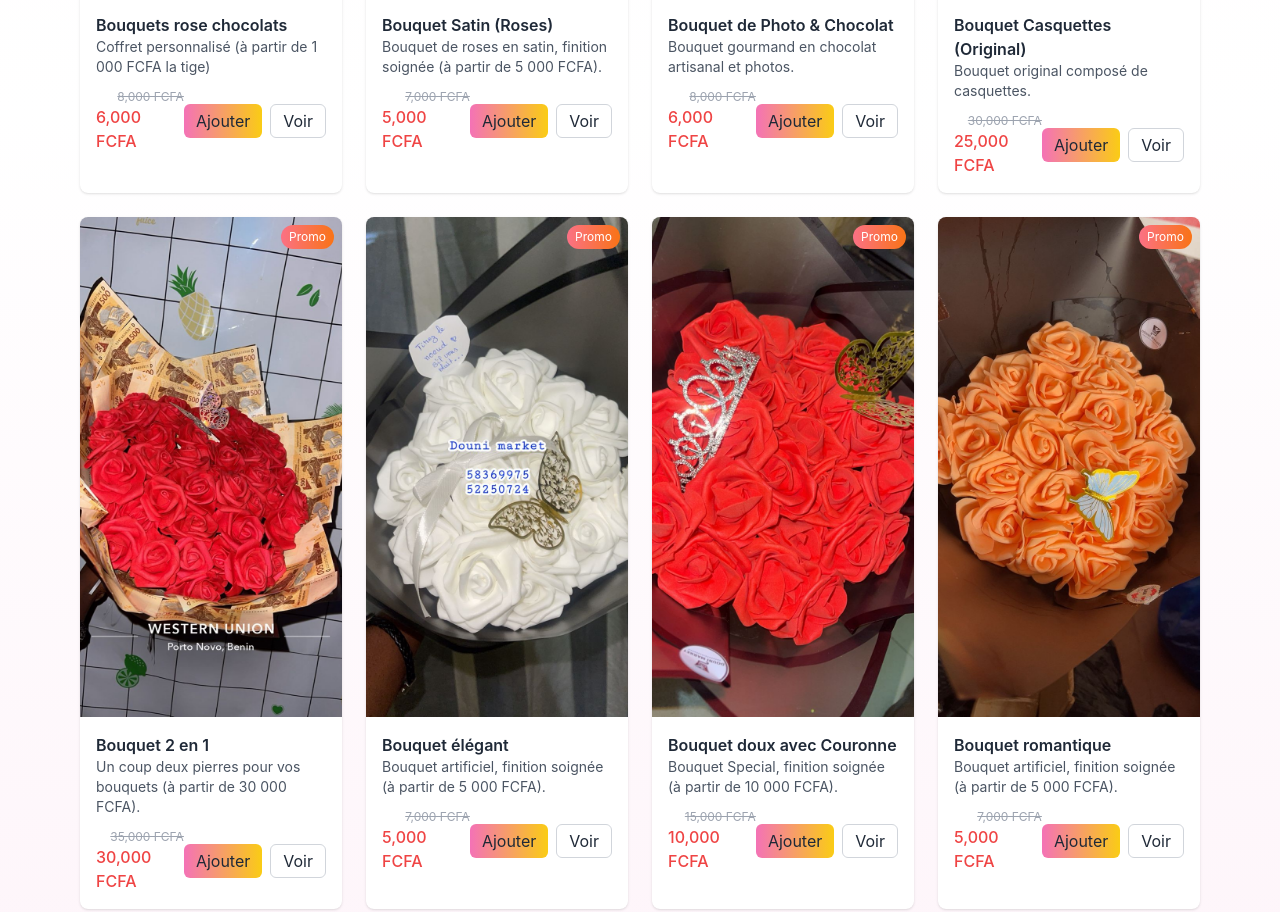
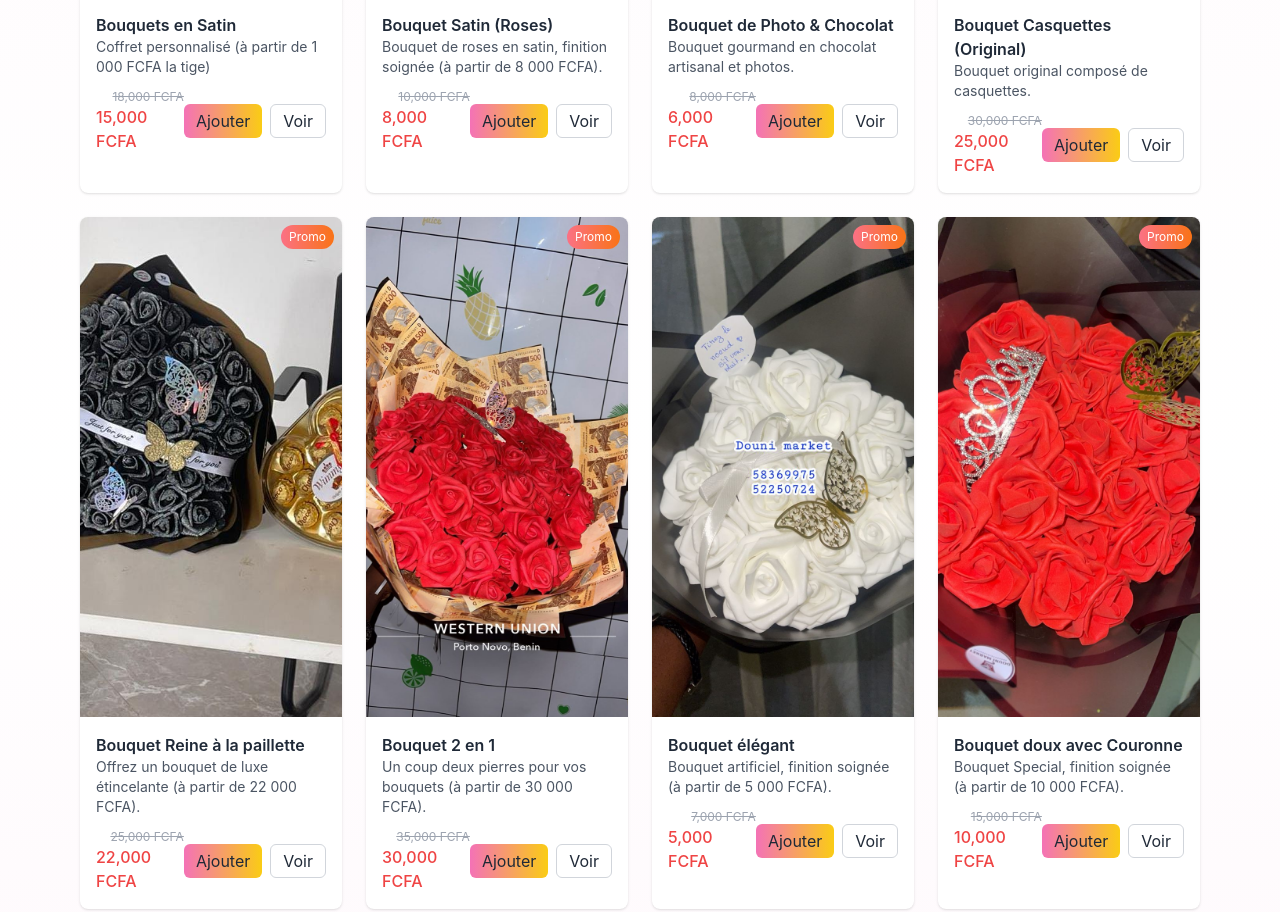
Before and after one commit to Nao61/douni_market, a website built with Vite: page index.html in a window 1280 px wide. Shown: the part 1955-2867 px from the top of the page. Built offline with nearby package versions, Linux system fonts and the light colour scheme.

Commit message:
fix: correction des prix incorrects
chore: ajout de nouveaux produits à la boutique

```diff
--- a/assets/script.js
+++ b/assets/script.js
@@ -57,10 +57,10 @@ const PRODUCTS = [
   // },
   {
     id: 5,
-    title: "Bouquets rose chocolats",
+    title: "Bouquets en Satin",
     category: "Bouquets",
-    price: 6000,
-    old_price: 8000,
+    price: 15000,
+    old_price: 18000,
     image: "assets/img/BouquetIII.jpeg",
     description: "Coffret personnalisé (à partir de 1 000 FCFA la tige)",
   },
@@ -68,11 +68,11 @@ const PRODUCTS = [
     id: 6,
     title: "Bouquet Satin (Roses)",
     category: "Bouquets",
-    price: 5000,
-    old_price: 7000,
+    price: 8000,
+    old_price: 10000,
     image: "assets/img/BouquetSatin.jpg",
     description:
-      "Bouquet de roses en satin, finition soignée (à partir de 5 000 FCFA).",
+      "Bouquet de roses en satin, finition soignée (à partir de 8 000 FCFA).",
   },
   {
     id: 7,
@@ -103,6 +103,15 @@ const PRODUCTS = [
   // },
   {
     id: 9,
+    title: "Bouquet Reine à la paillette",
+    category: "Bouquets",
+    price: 22000,
+    old_price: 25000,
+    image: "assets/img/BouquetPaillette.jpeg",
+    description: "Offrez un bouquet de luxe étincelante (à partir de 22 000 FCFA).",
+  },
+  {
+    id: 10,
     title: "Bouquet 2 en 1",
     category: "Bouquets",
     price: 30000,
@@ -111,7 +120,7 @@ const PRODUCTS = [
     description: "Un coup deux pierres pour vos bouquets (à partir de 30 000 FCFA).",
   },
   {
-    id: 10,
+    id: 11,
     title: "Bouquet élégant",
     category: "Bouquets",
     price: 5000,
@@ -120,7 +129,7 @@ const PRODUCTS = [
     description: "Bouquet artificiel, finition soignée (à partir de 5 000 FCFA).",
   },
   {
-    id: 11,
+    id: 12,
     title: "Bouquet doux avec Couronne",
     category: "Bouquets",
     price: 10000,
@@ -129,7 +138,7 @@ const PRODUCTS = [
     description: "Bouquet Special, finition soignée (à partir de 10 000 FCFA).",
   },
   {
-    id: 12,
+    id: 13,
     title: "Bouquet romantique",
     category: "Bouquets",
     price: 5000,
--- a/index.html
+++ b/index.html
@@ -49,7 +49,7 @@ Enjoy! --  ceci est pour l'anniversaire de Douni Market 🎁
         backdrop-filter: blur(6px);
       }
       .product-img {
-        width: 100%;
+        width: 105%;
         height: 500px;
         object-fit: cover;
       }
```
Also changed, not shown: assets/img/BouquetPaillette.jpeg (added).
